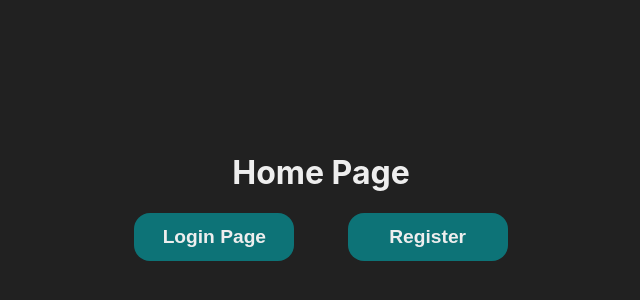
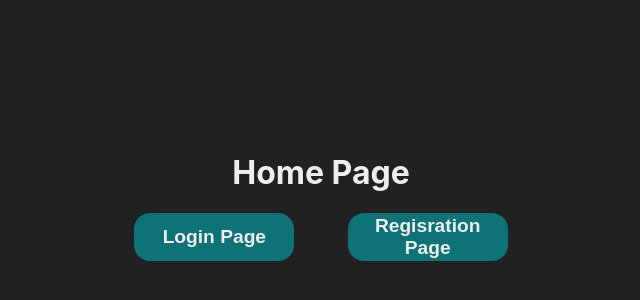
Before and after one commit to rohankurian10/database-login, a React (Create React App) app: page / in a window 1280 px wide. Shown: the part 204-504 px from the top of the page, without its empty margins (319-959 px from the left). Built offline with nearby package versions, Linux system fonts and the light colour scheme.

Commit message:
changed the link button thing idk

```diff
--- a/src/components/Home/Home.js
+++ b/src/components/Home/Home.js
@@ -9,10 +9,9 @@ const Home = () => {
         <Link className="abc" to="/login">
           <button>Login Page</button>
         </Link>
-        <button>
-          <Link className="abc" to="/registration"></Link>
-          Register
-        </button>
+        <Link className="abc" to="/registration">
+          <button>Regisration Page</button>
+        </Link>
       </div>
     </div>
   );
```
